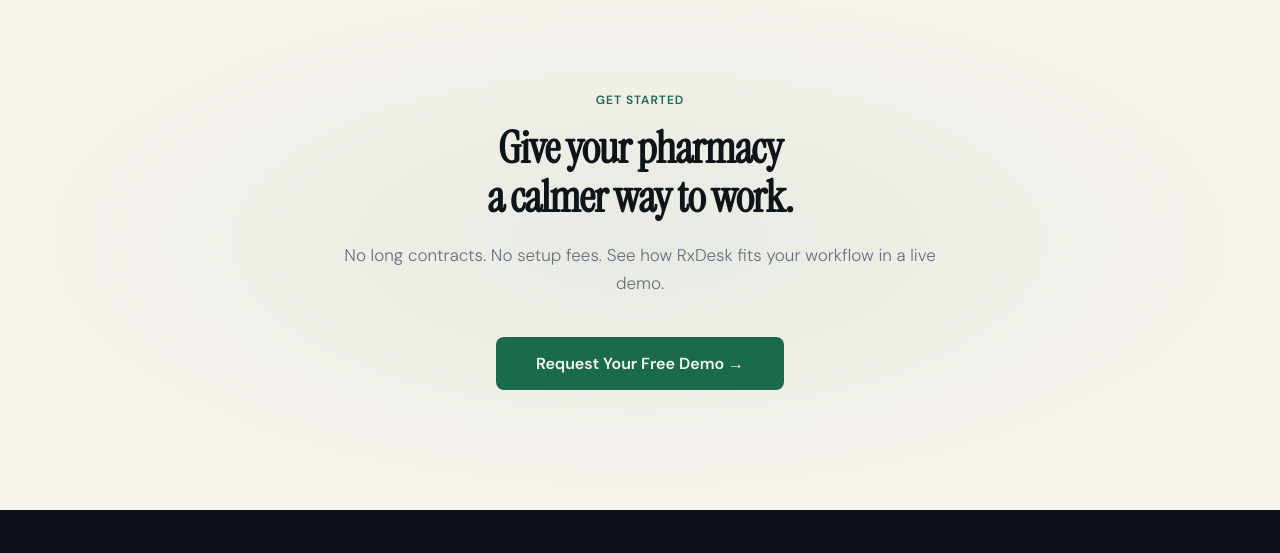
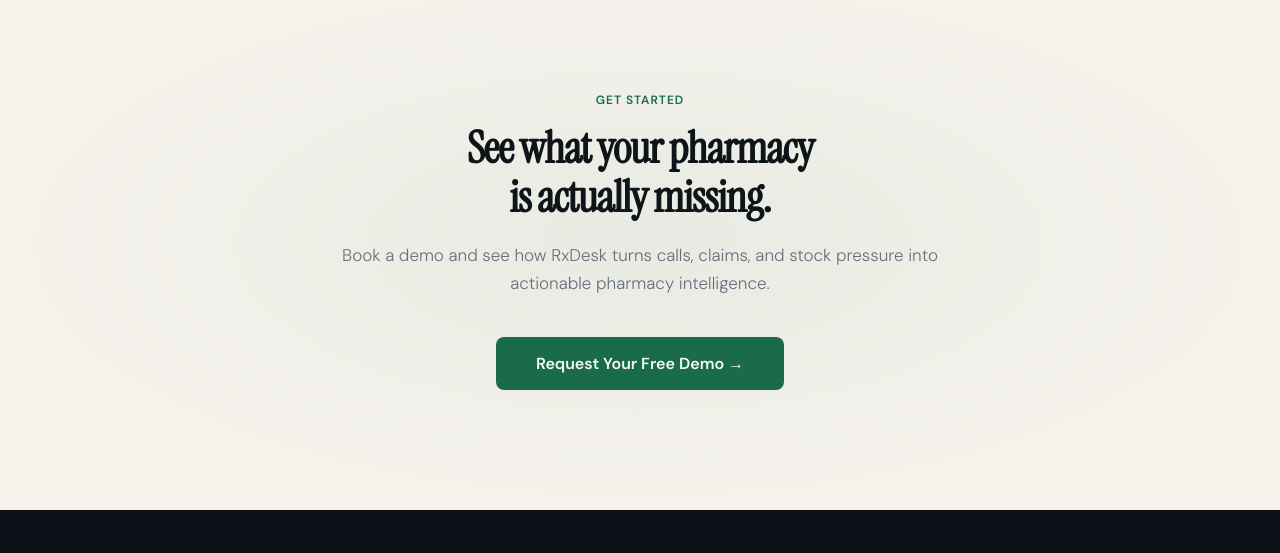
Before and after one commit to georgy4932/rxdesk, a plain HTML site: page index.html in a window 1280 px wide. Shown: the part 5720-6273 px from the top of the page. Drawn offline with Linux system fonts and the light colour scheme.

Commit message:
Update index.html

```diff
--- a/index.html
+++ b/index.html
@@ -1163,8 +1163,8 @@
   <section class="cta-section">
     <div class="section-inner reveal" style="text-align:center;">
       <div class="section-label" style="text-align:center;">Get Started</div>
-      <h2>Give your pharmacy<br>a calmer way to work.</h2>
-      <p class="section-sub">No long contracts. No setup fees. See how RxDesk fits your workflow in a live demo.</p>
+      <h2>See what your pharmacy<br>is actually missing.</h2>
+<p class="section-sub">Book a demo and see how RxDesk turns calls, claims, and stock pressure into actionable pharmacy intelligence.</p>
       <a href="demo.html" class="btn-primary" style="font-size:16px; padding: 16px 40px;">Request Your Free Demo →</a>
     </div>
   </section>
```
